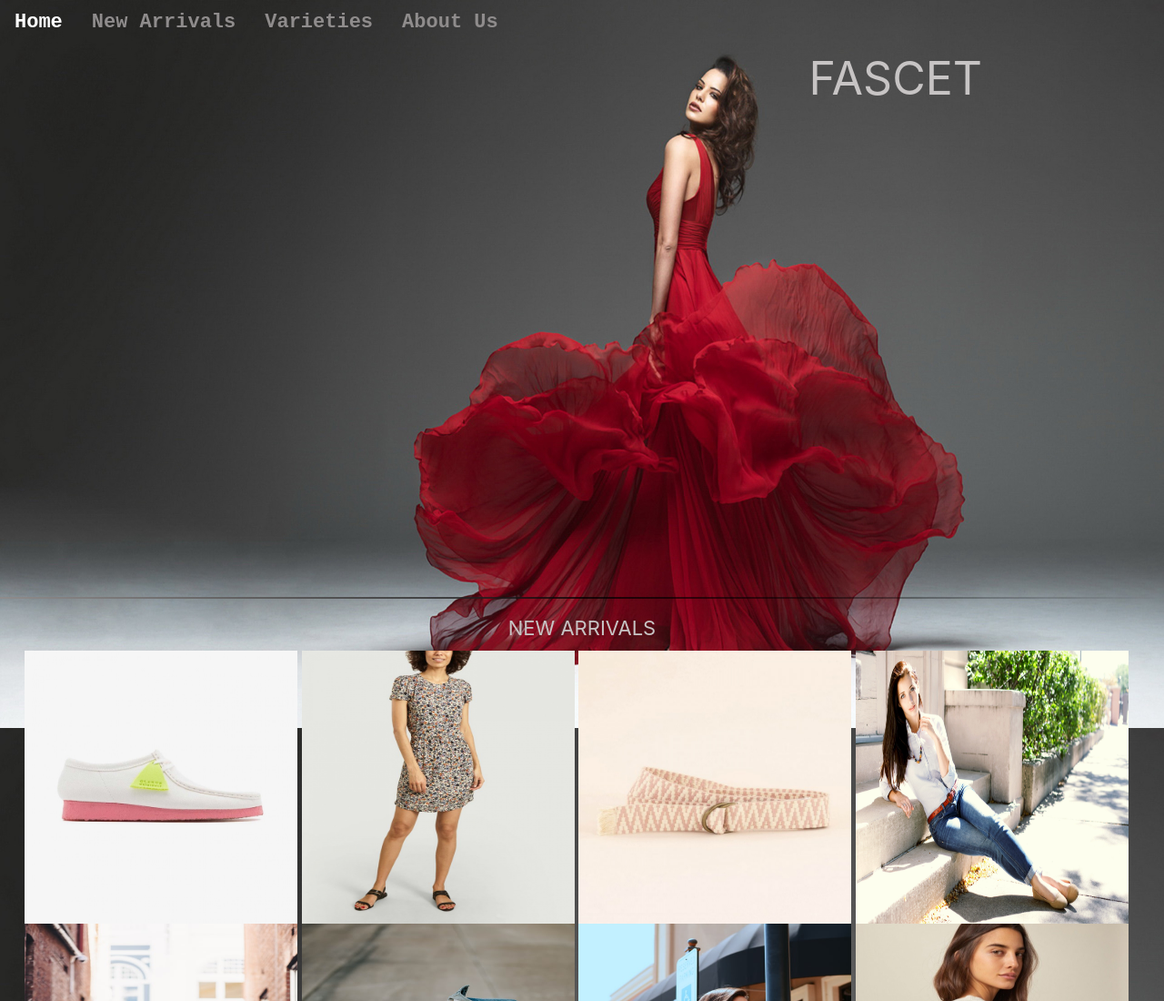
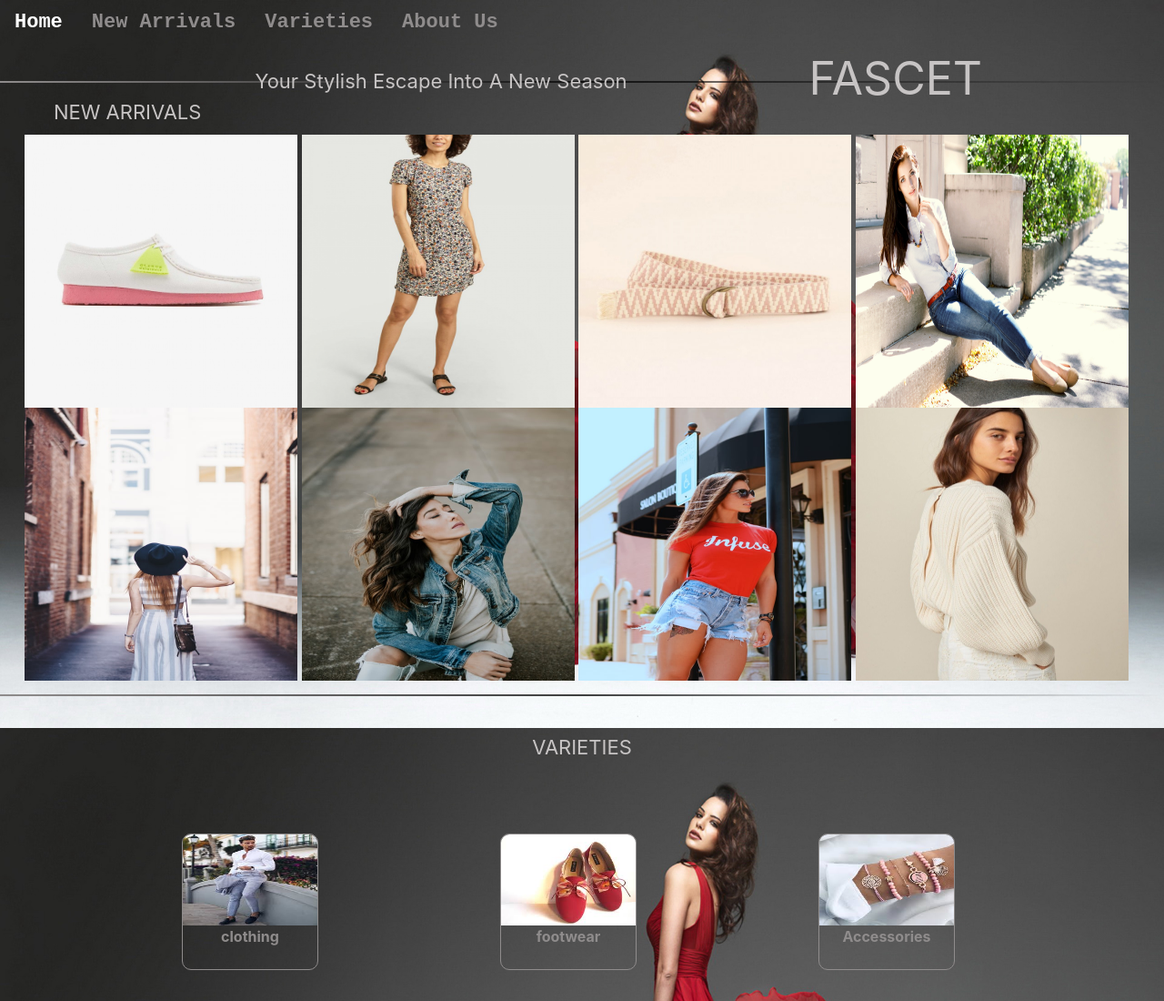
Before and after one commit to rethenya/fashionDesigner, a plain HTML site: page index.html in a window 1280 px wide. Shown: the top 1100 px of the page at 91% size. Drawn offline with nearby package versions, Linux system fonts and the light colour scheme.

Commit message:
Update index.html

```diff
--- a/index.html
+++ b/index.html
@@ -102,6 +102,8 @@
             </li>
           </ul>
           <label style="float:right;margin-right: 200px;font-size: 50px;">FASCET</label>
+        <br>
+        <label style="float:right;margin-right: 200px;font-size: 22px;">Your Stylish Escape Into A New Season</label
     </section>
     <hr>
     <section class="sec2" id="section2">
```
